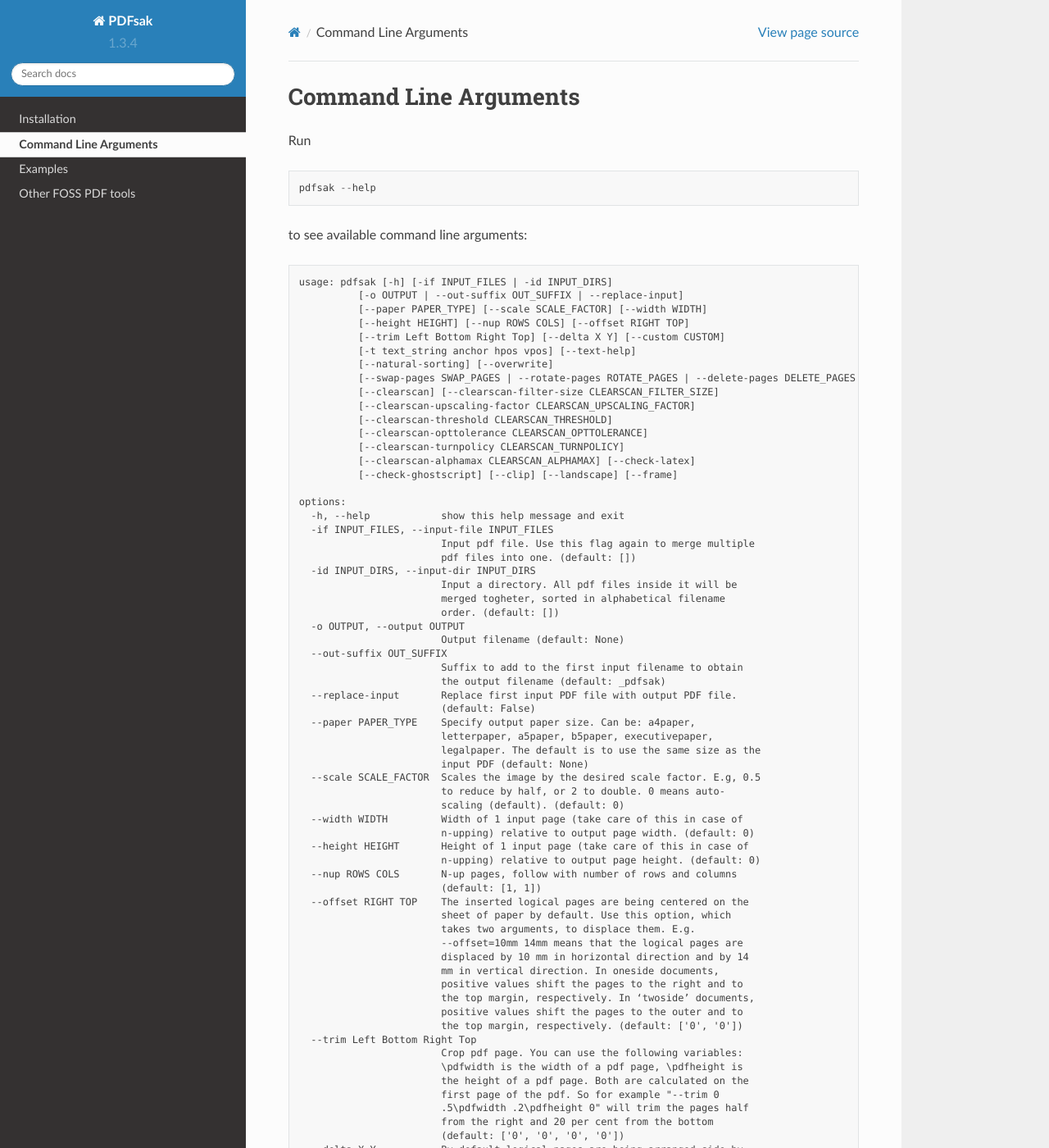
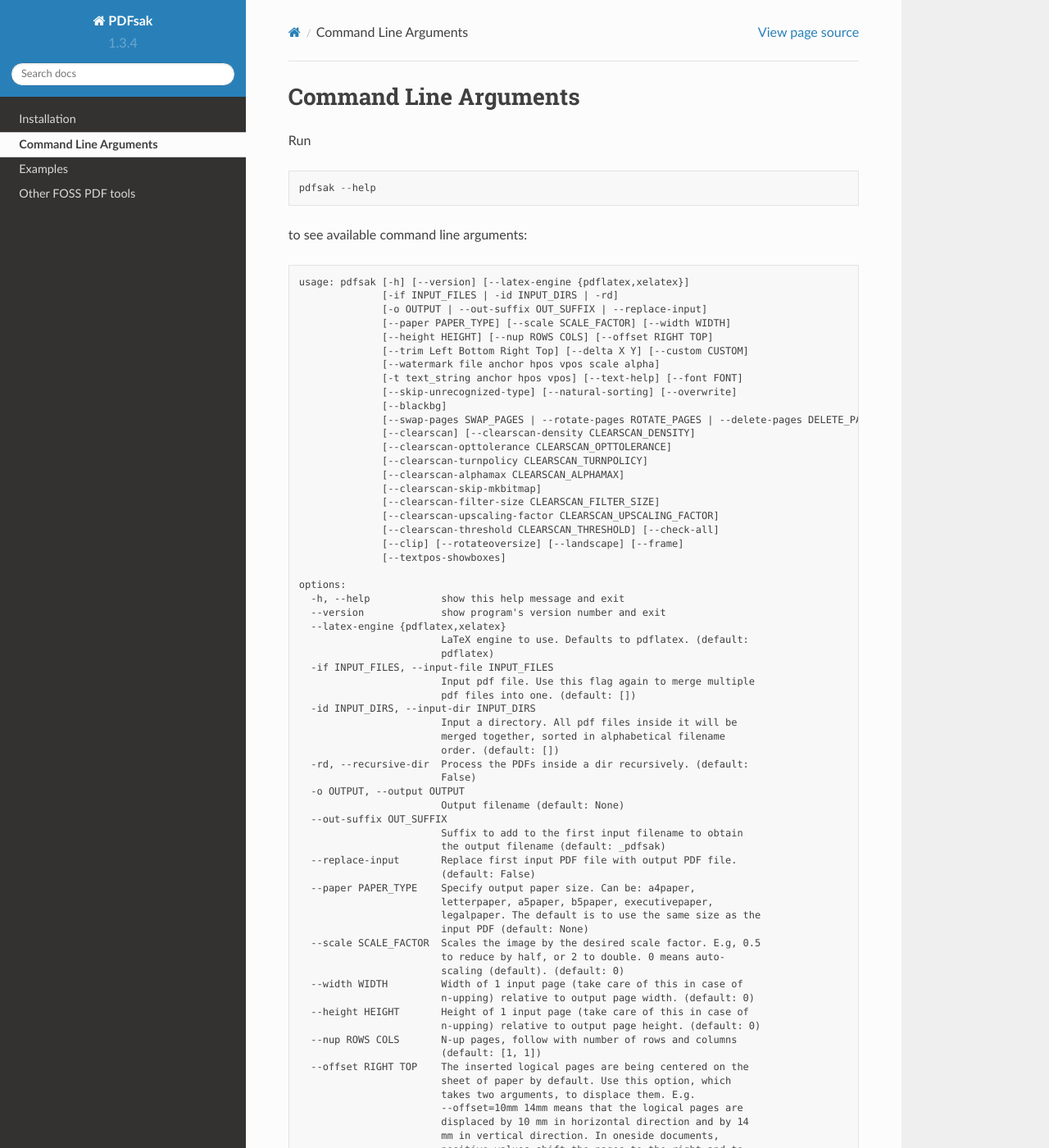
Before and after one commit to raffaem/pdfsak, a Sphinx documentation site: the page built from docs/source/commands.rst, in a window 1280 px wide and 1400 px high. Shown: the whole window at 82% size. Built offline with Sphinx 7.4.7 and the Read the Docs theme 2.0.0, drawn with Linux system fonts in a browser that asks for light colours; some of the changed text lies outside the part shown.

Commit message:
Document new --font option

```diff
--- a/docs/source/commands.rst
+++ b/docs/source/commands.rst
@@ -9,31 +9,43 @@
 
 ::
 
-    usage: pdfsak [-h] [-if INPUT_FILES | -id INPUT_DIRS]
-              [-o OUTPUT | --out-suffix OUT_SUFFIX | --replace-input]
-              [--paper PAPER_TYPE] [--scale SCALE_FACTOR] [--width WIDTH]
-              [--height HEIGHT] [--nup ROWS COLS] [--offset RIGHT TOP]
-              [--trim Left Bottom Right Top] [--delta X Y] [--custom CUSTOM]
-              [-t text_string anchor hpos vpos] [--text-help]
-              [--natural-sorting] [--overwrite]
-              [--swap-pages SWAP_PAGES | --rotate-pages ROTATE_PAGES | --delete-pages DELETE_PAGES | --add-white-pages | --extract-pages EXTRACT_PAGES]
-              [--clearscan] [--clearscan-filter-size CLEARSCAN_FILTER_SIZE]
-              [--clearscan-upscaling-factor CLEARSCAN_UPSCALING_FACTOR]
-              [--clearscan-threshold CLEARSCAN_THRESHOLD]
-              [--clearscan-opttolerance CLEARSCAN_OPTTOLERANCE]
-              [--clearscan-turnpolicy CLEARSCAN_TURNPOLICY]
-              [--clearscan-alphamax CLEARSCAN_ALPHAMAX] [--check-latex]
-              [--check-ghostscript] [--clip] [--landscape] [--frame]
+    usage: pdfsak [-h] [--version] [--latex-engine {pdflatex,xelatex}]
+                  [-if INPUT_FILES | -id INPUT_DIRS | -rd]
+                  [-o OUTPUT | --out-suffix OUT_SUFFIX | --replace-input]
+                  [--paper PAPER_TYPE] [--scale SCALE_FACTOR] [--width WIDTH]
+                  [--height HEIGHT] [--nup ROWS COLS] [--offset RIGHT TOP]
+                  [--trim Left Bottom Right Top] [--delta X Y] [--custom CUSTOM]
+                  [--watermark file anchor hpos vpos scale alpha]
+                  [-t text_string anchor hpos vpos] [--text-help] [--font FONT]
+                  [--skip-unrecognized-type] [--natural-sorting] [--overwrite]
+                  [--blackbg]
+                  [--swap-pages SWAP_PAGES | --rotate-pages ROTATE_PAGES | --delete-pages DELETE_PAGES | --add-white-pages | --extract-pages EXTRACT_PAGES]
+                  [--clearscan] [--clearscan-density CLEARSCAN_DENSITY]
+                  [--clearscan-opttolerance CLEARSCAN_OPTTOLERANCE]
+                  [--clearscan-turnpolicy CLEARSCAN_TURNPOLICY]
+                  [--clearscan-alphamax CLEARSCAN_ALPHAMAX]
+                  [--clearscan-skip-mkbitmap]
+                  [--clearscan-filter-size CLEARSCAN_FILTER_SIZE]
+                  [--clearscan-upscaling-factor CLEARSCAN_UPSCALING_FACTOR]
+                  [--clearscan-threshold CLEARSCAN_THRESHOLD] [--check-all]
+                  [--clip] [--rotateoversize] [--landscape] [--frame]
+                  [--textpos-showboxes]
 
     options:
       -h, --help            show this help message and exit
+      --version             show program's version number and exit
+      --latex-engine {pdflatex,xelatex}
+                            LaTeX engine to use. Defaults to pdflatex. (default:
+                            pdflatex)
       -if INPUT_FILES, --input-file INPUT_FILES
                             Input pdf file. Use this flag again to merge multiple
                             pdf files into one. (default: [])
       -id INPUT_DIRS, --input-dir INPUT_DIRS
                             Input a directory. All pdf files inside it will be
-                            merged togheter, sorted in alphabetical filename
+                            merged together, sorted in alphabetical filename
                             order. (default: [])
+      -rd, --recursive-dir  Process the PDFs inside a dir recursively. (default:
+                            False)
       -o OUTPUT, --output OUTPUT
                             Output filename (default: None)
       --out-suffix OUT_SUFFIX
@@ -77,6 +89,8 @@
                             option, which takes two arguments. (default: ['0',
                             '0'])
       --custom CUSTOM       Custom pdfpages options (default: None)
+      --watermark file anchor hpos vpos scale alpha
+                            Add watermark image. (default: None)
       -t text_string anchor hpos vpos, --text text_string anchor hpos vpos
                             Add text to pdf file. 'text_string' is the string to
                             add, special variables can be passed, as well as LaTeX
@@ -93,10 +107,16 @@
                             (default: None)
       --text-help           Print help on how to build a text string for the
                             -t/--text option (default: False)
+      --font FONT           Font to use for text in the document (default: None)
+      --skip-unrecognized-type
+                            Skip unrecognized file types when scanning a
+                            directory. Otherwise, thrown an error (default: False)
       --natural-sorting     When scanning a folder, use natural sorting algorithm
                             to sort the files inside it (default: False)
       --overwrite           Overwrite output file if it exists already (default:
                             False)
+      --blackbg             Make the background black, for e.g. n-upping dark
+                            background slides. (default: False)
       --swap-pages SWAP_PAGES
                             A semi-colon separated list of colon-separated page
                             pairs to swap. E.g. "1,5;6,9" will swap page 1 with
@@ -126,14 +146,9 @@
                             the document, "--extract-pages=last-1" will insert all
                             pages in reverse order. (default: -)
       --clearscan           Simulate Adobe Acrobat ClearScan (default: False)
-      --clearscan-filter-size CLEARSCAN_FILTER_SIZE
-                            Pixel size of high-pass filter to pass to mkbitmap for
-                            clearscan (default: 2)
-      --clearscan-upscaling-factor CLEARSCAN_UPSCALING_FACTOR
-                            Upscale the image by this factor using mkbitmap before
-                            passing it to potrace (default: 1)
-      --clearscan-threshold CLEARSCAN_THRESHOLD
-                            Threshold level (default: 0.5)
+      --clearscan-density CLEARSCAN_DENSITY
+                            Density with which to convert PDF into bitmap.
+                            (default: 300)
       --clearscan-opttolerance CLEARSCAN_OPTTOLERANCE
                             Set the curve optimization tolerance. The default
                             value is 0.2. Larger values allow more consecutive
@@ -155,12 +170,26 @@
                             polygon. If this parameter is greater than 4/3, then
                             all corners are suppressed and the output is
                             completely smooth. (default: 1)
-      --check-latex         Check LaTeX installation (default: False)
-      --check-ghostscript   Check Ghostscript installation (default: False)
+      --clearscan-skip-mkbitmap
+                            Skip mkbitmap passage (default: False)
+      --clearscan-filter-size CLEARSCAN_FILTER_SIZE
+                            Pixel size of high-pass filter to pass to mkbitmap for
+                            clearscan. Requires mkbitmap. (default: 2)
+      --clearscan-upscaling-factor CLEARSCAN_UPSCALING_FACTOR
+                            Upscale the image by this factor using mkbitmap before
+                            passing it to potrace. Requires mkbitmap. (default: 1)
+      --clearscan-threshold CLEARSCAN_THRESHOLD
+                            Threshold level. Requires mkbitmap. (default: 0.5)
+      --check-all           Check all dependencies (including optional ones)
+                            (default: False)
       --clip                Used togheter with trim, will actually remove the
                             cropped part from the pdfpage. If false, the cropped
                             part is present on the physical file, but the pdf
                             reader is instructed to ignore it. (default: None)
+      --rotateoversize      Rotate oversized pages. (default: None)
       --landscape           Output file is in landscape layer instead of portrait.
                             (default: None)
       --frame               Put a frame around every logical page. (default: None)
+      --textpos-showboxes   Call textpos package with the showboxes option,
+                            putting a frame around every textblock. (default:
+                            False)
```
